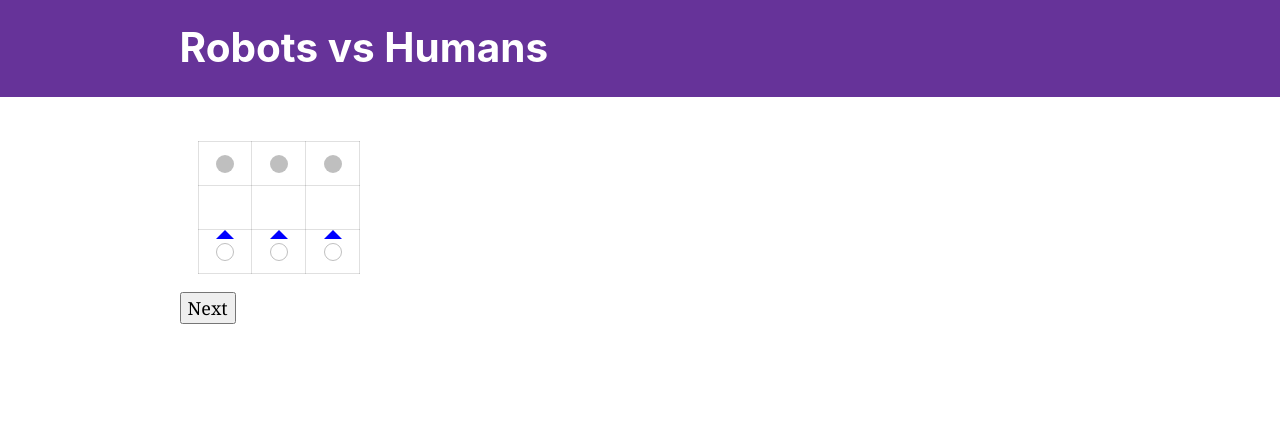
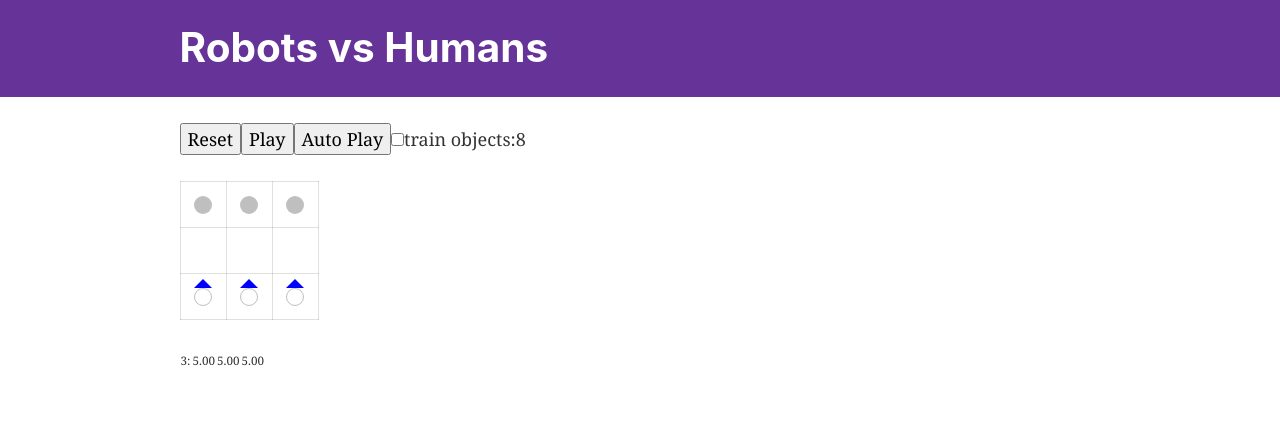
Before and after one commit to phallguy/robots-vs-humans, a Gatsby site: page / in a window 1280 px wide. Built offline with nearby package versions, Linux system fonts and the light colour scheme; Gatsby itself is replaced by a stand-in of ours.

Commit message:
It learns\!

```diff
--- a/package.json
+++ b/package.json
@@ -11,7 +11,6 @@
     "eslint-config-prettier": "^6.0.0",
     "eslint-plugin-import": "^2.18.0",
     "eslint-plugin-jest": "^22.7.2",
-    "eslint-plugin-jsx-a11y": "^6.2.3",
     "eslint-plugin-node": "^9.1.0",
     "eslint-plugin-promise": "^4.2.1",
     "eslint-plugin-react": "^7.14.2",
--- /dev/null
+++ b/src/components/AllowedMoves/AllowedMoves.jsx
@@ -0,0 +1,20 @@
+import React from "react"
+
+import "./styles.css"
+
+const AllowedMoves = ({ allowed }) => {
+  return (
+    <table className="allowedMoves">
+      <tbody>
+        <tr>
+          <td>{allowed.length}: </td>
+          {allowed.map(move => (
+            <td key={move.id}>{move.weight.toFixed(2)}</td>
+          ))}
+        </tr>
+      </tbody>
+    </table>
+  )
+}
+
+export default AllowedMoves
--- /dev/null
+++ b/src/components/AllowedMoves/index.js
@@ -0,0 +1 @@
+export { default } from "./AllowedMoves"
--- /dev/null
+++ b/src/components/AllowedMoves/styles.css
@@ -0,0 +1,3 @@
+.allowedMoves {
+  font-size: 0.65em;
+}
--- a/src/components/Board/Board.jsx
+++ b/src/components/Board/Board.jsx
@@ -4,24 +4,26 @@ import Pawn from "../Pawn"
 
 import "./styles.css"
 
-function renderPawn(board, allowed, x, y) {
+function renderPawn({ board, allowed, x, y, size, onAllowed }) {
   const pawn = board.pawnAt({ x, y })
 
   if (!pawn) return null
 
-  return <Pawn key={pawn.id} pawn={pawn} allowed={allowed} />
+  return (
+    <Pawn key={pawn.id} pawn={pawn} allowed={allowed} size={size} onAllowed={onAllowed} />
+  )
 }
 
-const Board = ({ board }) => {
+const Board = ({ board, size, onAllowed }) => {
   const allowed = board.allowedMoves()
 
   return (
-    <table className="board">
+    <table className={`board board-size-${size}`}>
       <tbody>
         {board.mapY(y => (
           <tr key={y}>
             {board.mapX(x => (
-              <td key={x}>{renderPawn(board, allowed, x, y)}</td>
+              <td key={x}>{renderPawn({ board, allowed, x, y, size, onAllowed })}</td>
             ))}
           </tr>
         ))}
@@ -30,4 +32,8 @@ const Board = ({ board }) => {
   )
 }
 
+Board.defaultProps = {
+  size: "default"
+}
+
 export default Board
--- a/src/components/Board/styles.css
+++ b/src/components/Board/styles.css
@@ -1,18 +1,45 @@
 .board {
   width: auto;
   display: inline-table;
-  margin: 1em;
 }
 
-.board td {
+.board > tbody > tr > td {
   border: 1px solid hsla(0, 0%, 0%, 0.12);
   text-align: center;
   height: 1em;
+  line-height: 0;
   position: relative;
+  padding: 0.75em;
 }
 
-.board td:empty:after {
+.board th {
+  text-align: center;
+}
+
+.board > tbody > tr > td:empty:after {
   content: ' ';
-  display: block;
+  display: inline-block;
   height: 1em;
+  width: 1em;
 }
+
+.board-moves {
+  font-size: 0.5em;
+  margin: 0;
+  width: 100%;
+}
+
+.board-moves td {
+  border-left: 1px solid hsla(0, 0%, 0%, 0.12);
+  border-right: 1px solid hsla(0, 0%, 0%, 0.12);
+  text-align: center;
+}
+
+.board-size-small > tbody > tr > td {
+  padding: 0.25em;
+}
+
+.board-size-small > tbody > tr > td:empty:after {
+  height: 0.5em;
+  width: 0.5em;
+}
--- a/src/components/Pawn/Pawn.jsx
+++ b/src/components/Pawn/Pawn.jsx
@@ -2,32 +2,46 @@ import React from "react"
 
 import "./styles.css"
 
-function renderAllowed(pawn, allowed) {
+function renderAllowed(pawn, allowed, onAllowed) {
   return allowed.map(move => {
     if (move.pawn !== pawn) return null
 
-    return <Move key={move.id} {...move} />
+    return (
+      <Move
+        key={move.id}
+        title={move.id}
+        {...move}
+        onClick={onAllowed && (() => onAllowed(move))}
+      />
+    )
   })
 }
 
-const Move = ({ pawn, x, direction, attack }) => {
+const Move = ({ pawn, x, direction, attack, size, onClick, ...other }) => {
   const { x: pawnX } = pawn
+  // eslint-disable-next-line
   const heading = pawnX === x ? "down" : pawnX < x ? "right" : "left"
 
   return (
     <span
-      className={`move heading-${heading} direction-${
+      {...other}
+      className={`move move-size-${size} heading-${heading} direction-${
         direction > 0 ? "down" : "up"
       } attack-${!!attack}`}
+      onClick={onClick}
     />
   )
 }
 
-const Pawn = ({ pawn, allowed }) => (
+const Pawn = ({ pawn, allowed, size, onAllowed }) => (
   <>
-    <div className={`pawn ${pawn.type}`} />
-    {allowed && renderAllowed(pawn, allowed)}
+    <div className={`pawn pawn-size-${size} pawn-${pawn.type}`} />
+    {allowed && size === "default" && renderAllowed(pawn, allowed, onAllowed)}
   </>
 )
 
+Pawn.defaultProps = {
+  size: "default",
+}
+
 export default Pawn
--- a/src/components/Pawn/styles.css
+++ b/src/components/Pawn/styles.css
@@ -2,13 +2,19 @@
   border-radius: 50%;
   width: 1em;
   height: 1em;
+  display: inline-block;
 }
 
-.pawn.robot {
+.pawn-size-small {
+  width: 0.5em;
+  height: 0.5em;
+}
+
+.pawn.pawn-black {
   background: hsla(0, 0%, 0%, 0.25);
 }
 
-.pawn.human {
+.pawn.pawn-white {
   border: 1px solid hsla(0, 0%, 0%, 0.25);
 }
 
@@ -16,25 +22,22 @@
   position: absolute;
   content: " ";
   display: block;
-  border: 0.5em solid transparent;
-}
-
-.move.heading-down {
+  border: 0.5em solid transparent; /*hsla(0, 0%, 0%, 0.12); */
 }
 
 .move.heading-right {
-  right: -0.5em;
+  right: -0.25em;
   transform: rotate(-45deg);
 }
 
 .move.heading-left {
-  left: -0.5em;
+  left: -0.25em;
   transform: rotate(45deg);
 }
 
 .move.direction-down {
   border-top-color: blue;
-  bottom: -0.5em;
+  bottom: -0.25em;
 }
 
 .move.direction-down.attack-true {
@@ -43,7 +46,7 @@
 
 .move.direction-up {
   border-bottom-color: blue;
-  top: -0.5em;
+  top: -0.25em;
 }
 
 .move.direction-up.attack-true {
--- a/src/components/layout.css
+++ b/src/components/layout.css
@@ -573,10 +573,6 @@ th {
   -moz-font-feature-settings: "tnum";
   -ms-font-feature-settings: "tnum";
   -webkit-font-feature-settings: "tnum";
-  padding-left: 0.96667rem;
-  padding-right: 0.96667rem;
-  padding-top: 0.725rem;
-  padding-bottom: calc(0.725rem - 1px);
 }
 tt,
 code {
--- a/src/lib/BoardState.js
+++ /dev/null
@@ -1,155 +0,0 @@
-let id = 100
-function uniqueId() {
-  return id++
-}
-
-class Pawn {
-  constructor({ x, y, status, type }) {
-    this.x = x
-    this.y = y
-    this.status = status || "alive"
-    this.type = type
-    this.id = uniqueId()
-  }
-
-  moveTo({ x, y }) {
-    return new Pawn({
-      type: this.type,
-      status: this.status,
-      x,
-      y,
-    })
-  }
-
-  die() {
-    return new Pawn({
-      type: this.type,
-      status: "dead",
-      x: null,
-      y: null,
-    })
-  }
-}
-
-function generatePawns(size) {
-  const pawns = []
-
-  Array.from(Array(size)).forEach((_, x) => {
-    pawns.push(new Pawn({ x, y: size - 1, type: "human" }))
-    pawns.push(new Pawn({ x, y: 0, type: "robot" }))
-  })
-
-  return pawns
-}
-
-export class Board {
-  constructor({ size, pawns, turn }) {
-    this.size = size
-    this.turn = turn || "human"
-    this.pawns = pawns || generatePawns(size)
-    this.id = uniqueId()
-  }
-
-  pawnAt({ x, y }) {
-    return this.pawns.find(p => p.x === x && p.y === y)
-  }
-
-  mapY(callback) {
-    return Array.from(Array(this.size)).map((_, y) => callback(y))
-  }
-
-  mapX(callback) {
-    return Array.from(Array(this.size)).map((_, x) => callback(x))
-  }
-
-  allowedMoves() {
-    const direction = this.turn === "robot" ? 1 : -1
-    const allowed = []
-
-    this.pawns.forEach(pawn => {
-      const { type, x, y } = pawn
-
-      if (type !== this.turn) return
-
-      if (this.canAttack({ pawn, x: x - 1, y: y + direction })) {
-        allowed.push({
-          pawn,
-          x: x - 1,
-          y: y + direction,
-          direction,
-          attack: true,
-          id: uniqueId(),
-        })
-      }
-
-      if (this.canAttack({ pawn, x: x + 1, y: y + direction })) {
-        allowed.push({
-          pawn,
-          x: x + 1,
-          y: y + direction,
-          direction,
-          attack: true,
-          id: uniqueId(),
-        })
-      }
-
-      if (!this.pawnAt({ x, y: y + direction })) {
-        allowed.push({
-          pawn,
-          x,
-          y: y + direction,
-          direction,
-          id: uniqueId(),
-        })
-      }
-    })
-
-    return allowed
-  }
-
-  canAttack({ pawn, x, y }) {
-    const targetPawn = this.pawnAt({ x, y })
-
-    if (!targetPawn) return false
-    if (targetPawn.type === pawn.type) return false
-
-    return true
-  }
-
-  move({ pawn, x, y }) {
-    const nextPawns = this.pawns.map(p => {
-      if (p === pawn) {
-        return p.moveTo({ x, y })
-      }
-
-      if (p.x === x && p.y === y) {
-        return p.die()
-      }
-
-      return p
-    })
-
-    return new Board({
-      turn: this.turn === "robot" ? "human" : "robot",
-      size: this.size,
-      pawns: nextPawns,
-    })
-  }
-
-  isGameOver() {
-    return this.allowedMoves().length === 0
-  }
-}
-
-export default class Game {
-  constructor({ size }) {
-    this.current = new Board({ size })
-  }
-
-  generate() {
-    const { current } = this
-    const allowed = current.allowedMoves()
-
-    return allowed.map(move => current.move(move))
-  }
-}
--- a/src/pages/index.js
+++ b/src/pages/index.js
@@ -1,25 +1,84 @@
-import React, { useState, useCallback } from "react"
+import React, { useState, useCallback, useEffect } from "react"
 
 import Layout from "../components/layout"
 import Board from "../components/Board"
-import Game from "../lib/BoardState"
+import Game, { id as objectCount } from "../lib/Game"
+import AllowedMoves from "../components/AllowedMoves"
 
-const game = new Game({ size: 3 })
+const game = new Game({ size: 3, weight: 5 })
 
 const IndexPage = () => {
   const [board, setBoard] = useState(game.current)
-  const nextMove = useCallback(() => {
-    const allowed = board.allowedMoves()
-    if (allowed.length) setBoard(board.move(allowed[0]))
+  const [boards, setBoards] = useState([])
+  const [autoPlay, setAutoPlay] = useState(false)
+  const [training, setTraining] = useState(false)
+
+  const makeMove = useCallback(
+    move => {
+      if (!board.isGameOver()) {
+        const nextBoard = board.playMove(move)
+        setBoard(nextBoard)
+        setBoards([board, ...boards])
+        if (nextBoard.isGameOver()) nextBoard.learn()
+      }
+    },
+    [board]
+  )
+
+  const play = useCallback(() => {
+    if (board.isGameOver()) reset()
+    else makeMove(board[training ? "guessMove" : "guessOptimalMove"]())
+  }, [board])
+
+  const reset = useCallback(() => {
+    setBoard(game.current)
+    setBoards([])
   })
+
+  useEffect(() => {
+    if (autoPlay) play()
+  })
+
+  const toggleAutoPlay = useCallback(() => setAutoPlay(!autoPlay), [autoPlay])
 
   return (
     <Layout>
       <div>
-        <Board board={board} />
+        <button type="button" onClick={reset}>
+          Reset
+        </button>
+        <button type="button" onClick={play}>
+          Play
+        </button>
+        <button type="button" onClick={toggleAutoPlay}>
+          Auto Play
+        </button>
+        <label>
+          <input
+            type="checkbox"
+            onChange={e => setTraining(e.target.checked)}
+            checked={training}
+          />
+          train
+        </label>
+        { ' ' }
+        objects:
+        {objectCount}
       </div>
+      <br />
       <div>
-        <button type="button" onClick={nextMove}>Next</button>
+        <Board board={board} onAllowed={makeMove} size="default" />
+        <AllowedMoves allowed={board.allowedMoves()} />
+      </div>
+      {board.isGameOver() && <h2>Winner: {board.nextTurn()}</h2>}
+      <div>
+        {false &&
+          boards.map(board => (
+            <div key={board}>
+              <Board board={board} />
+              <AllowedMoves allowed={board.allowedMoves()} />
+            </div>
+          ))}
       </div>
     </Layout>
   )
```
Also changed, not shown: .eslintrc.js, src/lib/Game.js (added), 1 other file.
